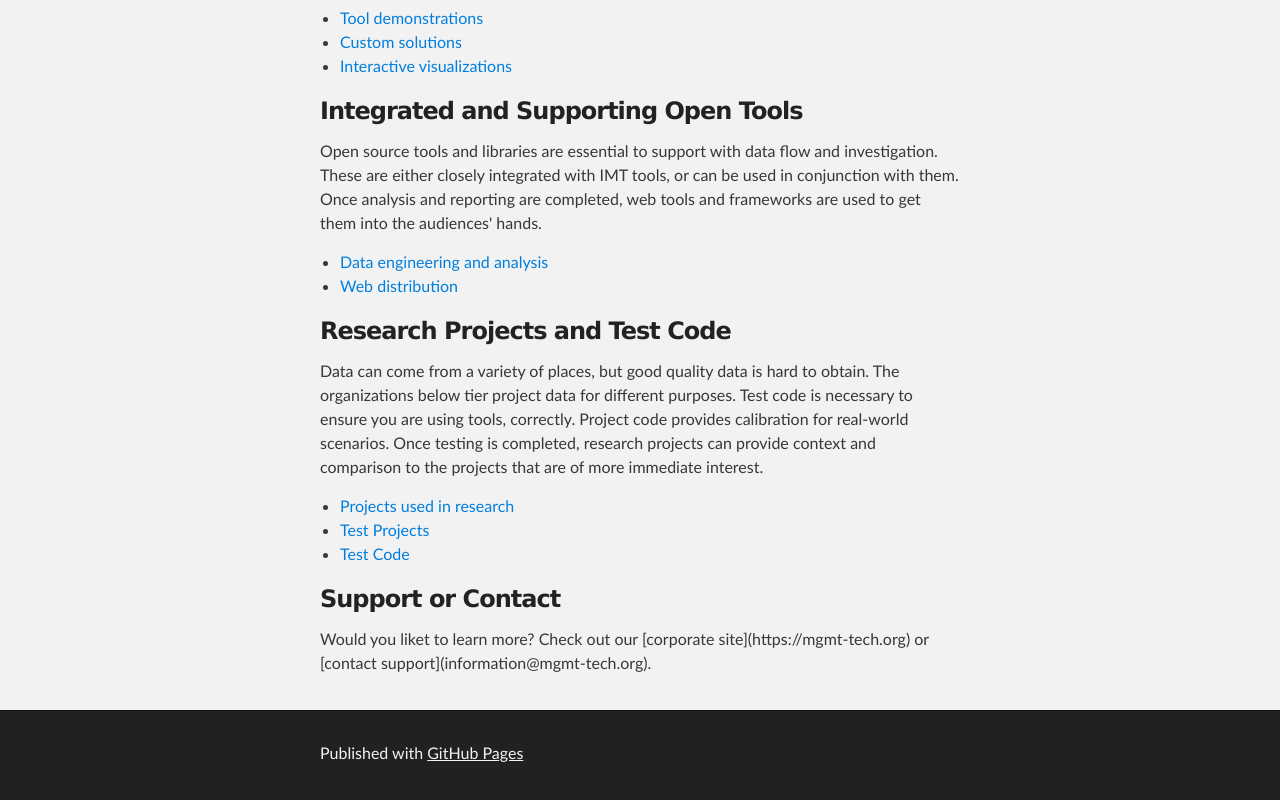
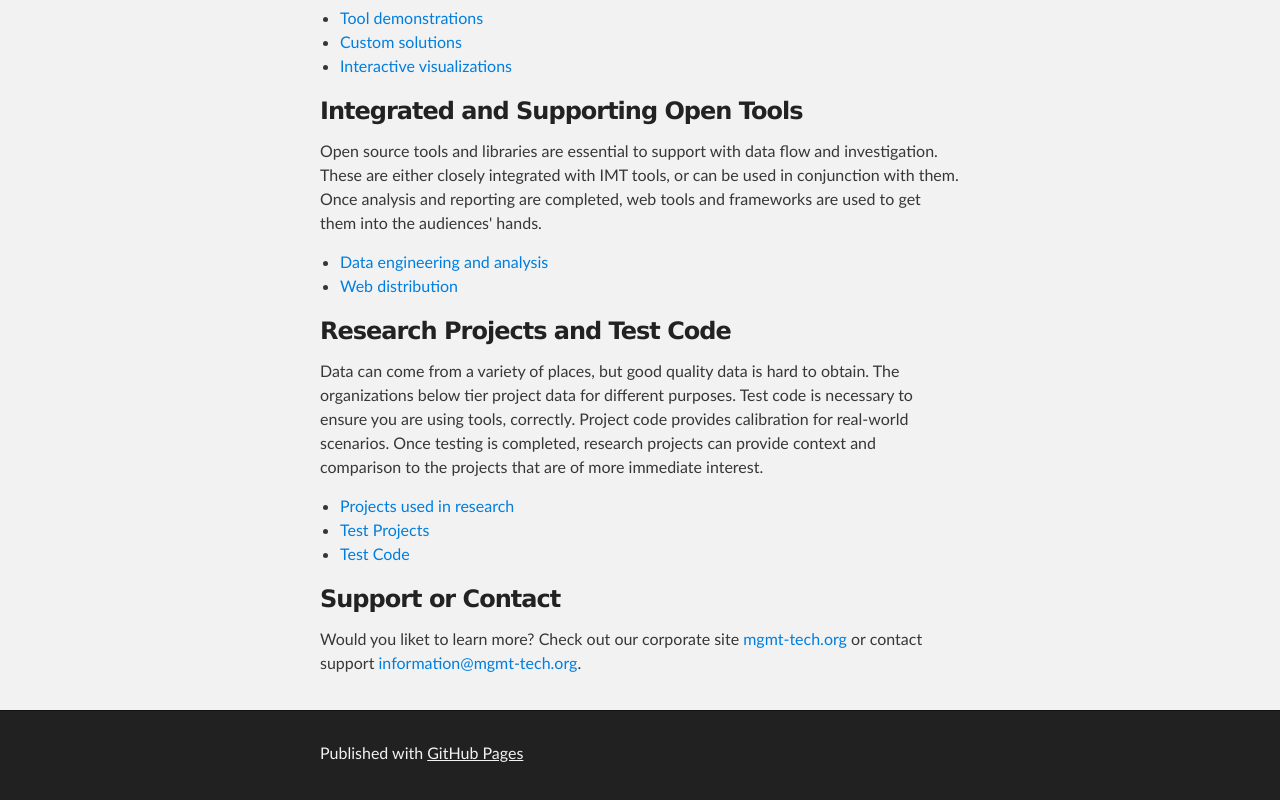
Before and after one commit to IMTorg/IMTorg.github.io, a plain HTML site: page index.html in a window 1280 px wide. Shown: the part 535-1335 px from the top of the page. Drawn offline with Linux system fonts and the light colour scheme.

Commit message:
added email link

```diff
--- a/index.html
+++ b/index.html
@@ -69,7 +69,7 @@
 <h3>
 <a id="support-or-contact" class="anchor" href="#support-or-contact" aria-hidden="true"><span aria-hidden="true" class="octicon octicon-link"></span></a>Support or Contact</h3>
 
-<p>Would you liket to learn more? Check out our [corporate site](https://mgmt-tech.org) or [contact support](information@mgmt-tech.org).</p>
+<p>Would you liket to learn more? Check out our corporate site <a href="https://mgmt-tech.org">mgmt-tech.org</a> or contact support <a href="mailto:information@mgmt-tech.org?Subject=IMTorg%20GitPages" target="_top">information@mgmt-tech.org</a>.</p>
       </section>
     </div>
 
```
